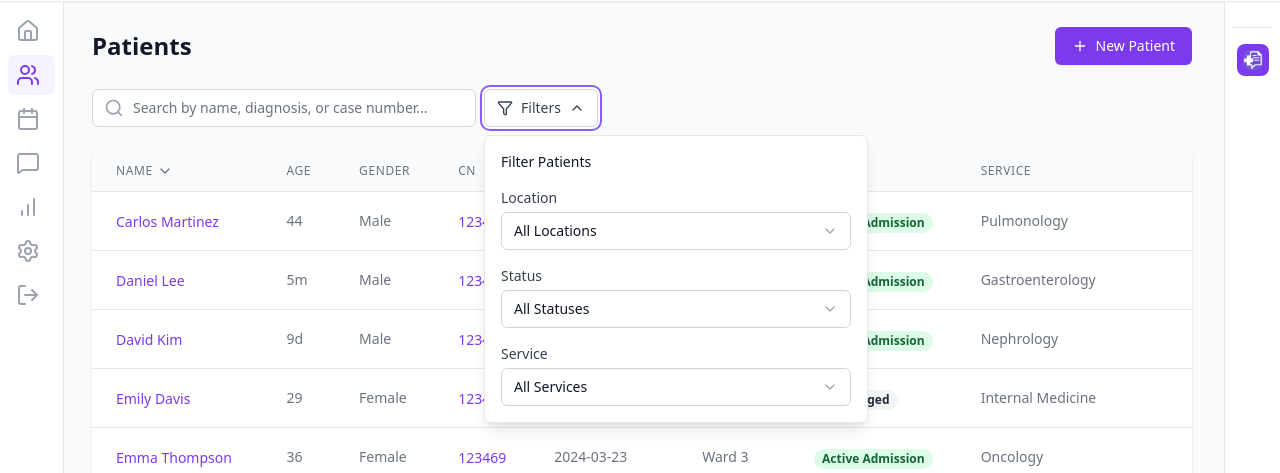
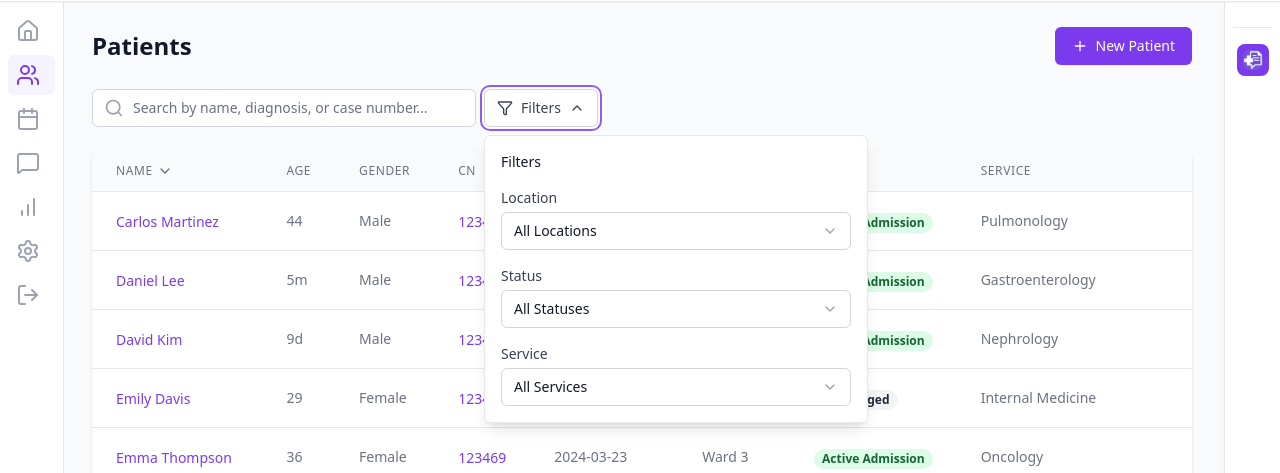
Before and after one commit to mfranco1/medstagram, a React (Vite) app in the folder frontend/: page /patients in a window 1280 px wide. Both pictures are taken after a click on the button "Filters". Shown: the part 69-542 px from the top of the page. Built offline with nearby package versions, Linux system fonts and the light colour scheme.

Commit message:
ref: move filters to a custom component

```diff
--- /dev/null
+++ b/frontend/src/components/ui/Filters.tsx
@@ -0,0 +1,88 @@
+import { useState, useRef, useEffect } from 'react'
+import { Filter, ChevronDown, X } from 'lucide-react'
+import { Select } from './Select'
+
+export interface FilterOption {
+  id: string
+  label: string
+  value: string
+  options: { value: string; label: string }[]
+}
+
+interface FiltersProps {
+  filters: FilterOption[]
+  values: Record<string, string>
+  onChange: (id: string, value: string) => void
+  onReset: () => void
+  title?: string
+}
+
+export function Filters({ filters, values, onChange, onReset, title = 'Filter' }: FiltersProps) {
+  const [isOpen, setIsOpen] = useState(false)
+  const filtersRef = useRef<HTMLDivElement>(null)
+
+  // Handle click outside to close filters
+  useEffect(() => {
+    function handleClickOutside(event: MouseEvent) {
+      if (filtersRef.current && !filtersRef.current.contains(event.target as Node)) {
+        setIsOpen(false)
+      }
+    }
+
+    document.addEventListener('mousedown', handleClickOutside)
+    return () => document.removeEventListener('mousedown', handleClickOutside)
+  }, [])
+
+  const activeFiltersCount = Object.values(values).filter(Boolean).length
+
+  return (
+    <div className="relative" ref={filtersRef}>
+      <button
+        onClick={() => setIsOpen(!isOpen)}
+        className="inline-flex items-center px-3 py-2 border border-gray-300 rounded-md shadow-sm text-sm font-medium text-gray-700 bg-white hover:bg-gray-50 focus:outline-none focus:ring-2 focus:ring-offset-2 focus:ring-violet-500"
+      >
+        <Filter className="h-4 w-4 mr-2" />
+        {title}
+        {activeFiltersCount > 0 && (
+          <span className="ml-2 inline-flex items-center px-2 py-0.5 rounded-full text-xs font-medium bg-violet-100 text-violet-800">
+            {activeFiltersCount}
+          </span>
+        )}
+        <ChevronDown className={`h-4 w-4 ml-2 transform transition-transform ${isOpen ? 'rotate-180' : ''}`} />
+      </button>
+
+      {/* Filters Dropdown */}
+      {isOpen && (
+        <div className="absolute z-20 mt-2 w-96 bg-white rounded-md shadow-lg border border-gray-200 p-4">
+          <div className="flex justify-between items-center mb-4">
+            <h3 className="text-sm font-medium text-gray-900">{title}</h3>
+            {activeFiltersCount > 0 && (
+              <button
+                onClick={onReset}
+                className="inline-flex items-center px-2 py-1 text-sm font-medium text-gray-700 hover:text-gray-900 focus:outline-none"
+              >
+                <X className="h-4 w-4 mr-1" />
+                Clear all
+              </button>
+            )}
+          </div>
+          <div className="grid grid-cols-1 gap-4">
+            {filters.map(filter => (
+              <div key={filter.id}>
+                <label className="block text-sm font-medium text-gray-700 mb-1">
+                  {filter.label}
+                </label>
+                <Select
+                  value={values[filter.id]}
+                  onChange={(value) => onChange(filter.id, value)}
+                  options={filter.options}
+                  placeholder={`Select ${filter.label.toLowerCase()}`}
+                />
+              </div>
+            ))}
+          </div>
+        </div>
+      )}
+    </div>
+  )
+}
--- a/frontend/src/pages/PatientsPage.tsx
+++ b/frontend/src/pages/PatientsPage.tsx
@@ -1,10 +1,10 @@
-import { useState, useRef, useEffect } from 'react'
+import { useState } from 'react'
 import { MainLayout } from '../components/layout/MainLayout'
-import { Search, Plus, X, Filter, ChevronDown } from 'lucide-react'
+import { Search, Plus, X } from 'lucide-react'
 import { useNavigate } from 'react-router-dom'
 import { NewPatientModal } from '../components/patient/NewPatientModal'
 import { Toast, type ToastType } from '../components/ui/Toast'
-import { Select } from '../components/ui/Select'
+import { Filters, type FilterOption } from '../components/ui/Filters'
 import { PATIENT_STATUSES, PRIMARY_SERVICES } from '../constants/patient'
 import { PatientsTable } from '../components/patient/PatientsTable'
 import type { Patient } from '../types/patient'
@@ -24,20 +24,6 @@ export default function PatientsPage() {
   const [isNewPatientModalOpen, setIsNewPatientModalOpen] = useState(false)
   const [patients, setPatients] = useState<Patient[]>(mockPatients)
   const [toast, setToast] = useState<{ message: string; type: ToastType } | null>(null)
-  const [isFiltersOpen, setIsFiltersOpen] = useState(false)
-  const filtersRef = useRef<HTMLDivElement>(null)
-
-  // Handle click outside to close filters
-  useEffect(() => {
-    function handleClickOutside(event: MouseEvent) {
-      if (filtersRef.current && !filtersRef.current.contains(event.target as Node)) {
-        setIsFiltersOpen(false)
-      }
-    }
-
-    document.addEventListener('mousedown', handleClickOutside)
-    return () => document.removeEventListener('mousedown', handleClickOutside)
-  }, [])
 
   const handleSort = (field: keyof Patient) => {
     if (field === sortField) {
@@ -59,7 +45,64 @@ export default function PatientsPage() {
     setServiceFilter('')
   }
 
-  const activeFiltersCount = [locationFilter, statusFilter, serviceFilter].filter(Boolean).length
+  const handleFilterChange = (id: string, value: string) => {
+    switch (id) {
+      case 'location':
+        setLocationFilter(value)
+        break
+      case 'status':
+        setStatusFilter(value)
+        break
+      case 'service':
+        setServiceFilter(value)
+        break
+    }
+  }
+
+  const filterOptions: FilterOption[] = [
+    {
+      id: 'location',
+      label: 'Location',
+      value: locationFilter,
+      options: [
+        { value: '', label: 'All Locations' },
+        ...locations.map(location => ({
+          value: location,
+          label: location
+        }))
+      ]
+    },
+    {
+      id: 'status',
+      label: 'Status',
+      value: statusFilter,
+      options: [
+        { value: '', label: 'All Statuses' },
+        ...PATIENT_STATUSES.map(status => ({
+          value: status,
+          label: status
+        }))
+      ]
+    },
+    {
+      id: 'service',
+      label: 'Service',
+      value: serviceFilter,
+      options: [
+        { value: '', label: 'All Services' },
+        ...PRIMARY_SERVICES.map(service => ({
+          value: service,
+          label: service
+        }))
+      ]
+    }
+  ]
+
+  const filterValues = {
+    location: locationFilter,
+    status: statusFilter,
+    service: serviceFilter
+  }
 
   const filteredPatients = patients.filter(patient => {
     const matchesSearch = patient.name.toLowerCase().includes(searchQuery.toLowerCase()) ||
@@ -154,93 +197,13 @@ export default function PatientsPage() {
               )}
             </div>
 
-            {/* Filters Button */}
-            <div className="relative" ref={filtersRef}>
-              <button
-                onClick={() => setIsFiltersOpen(!isFiltersOpen)}
-                className="inline-flex items-center px-3 py-2 border border-gray-300 rounded-md shadow-sm text-sm font-medium text-gray-700 bg-white hover:bg-gray-50 focus:outline-none focus:ring-2 focus:ring-offset-2 focus:ring-violet-500"
-              >
-                <Filter className="h-4 w-4 mr-2" />
-                Filters
-                {activeFiltersCount > 0 && (
-                  <span className="ml-2 inline-flex items-center px-2 py-0.5 rounded-full text-xs font-medium bg-violet-100 text-violet-800">
-                    {activeFiltersCount}
-                  </span>
-                )}
-                <ChevronDown className={`h-4 w-4 ml-2 transform transition-transform ${isFiltersOpen ? 'rotate-180' : ''}`} />
-              </button>
-
-              {/* Filters Dropdown */}
-              {isFiltersOpen && (
-                <div className="absolute z-20 mt-2 w-96 bg-white rounded-md shadow-lg border border-gray-200 p-4">
-                  <div className="flex justify-between items-center mb-4">
-                    <h3 className="text-sm font-medium text-gray-900">Filter Patients</h3>
-                    {activeFiltersCount > 0 && (
-                      <button
-                        onClick={handleResetFilters}
-                        className="inline-flex items-center px-2 py-1 text-sm font-medium text-gray-700 hover:text-gray-900 focus:outline-none"
-                      >
-                        <X className="h-4 w-4 mr-1" />
-                        Clear all
-                      </button>
-                    )}
-                  </div>
-                  <div className="grid grid-cols-1 gap-4">
-                    <div>
-                      <label className="block text-sm font-medium text-gray-700 mb-1">
-                        Location
-                      </label>
-                      <Select
-                        value={locationFilter}
-                        onChange={setLocationFilter}
-                        options={[
-                          { value: '', label: 'All Locations' },
-                          ...locations.map(location => ({
-                            value: location,
-                            label: location
-                          }))
-                        ]}
-                        placeholder="Select location"
-                      />
-                    </div>
-                    <div>
-                      <label className="block text-sm font-medium text-gray-700 mb-1">
-                        Status
-                      </label>
-                      <Select
-                        value={statusFilter}
-                        onChange={setStatusFilter}
-                        options={[
-                          { value: '', label: 'All Statuses' },
-                          ...PATIENT_STATUSES.map(status => ({
-                            value: status,
-                            label: status
-                          }))
-                        ]}
-                        placeholder="Select status"
-                      />
-                    </div>
-                    <div>
-                      <label className="block text-sm font-medium text-gray-700 mb-1">
-                        Service
-                      </label>
-                      <Select
-                        value={serviceFilter}
-                        onChange={setServiceFilter}
-                        options={[
-                          { value: '', label: 'All Services' },
-                          ...PRIMARY_SERVICES.map(service => ({
-                            value: service,
-                            label: service
-                          }))
-                        ]}
-                        placeholder="Select service"
-                      />
-                    </div>
-                  </div>
-                </div>
-              )}
-            </div>
+            <Filters
+              filters={filterOptions}
+              values={filterValues}
+              onChange={handleFilterChange}
+              onReset={handleResetFilters}
+              title="Filters"
+            />
           </div>
         </div>
 
```
